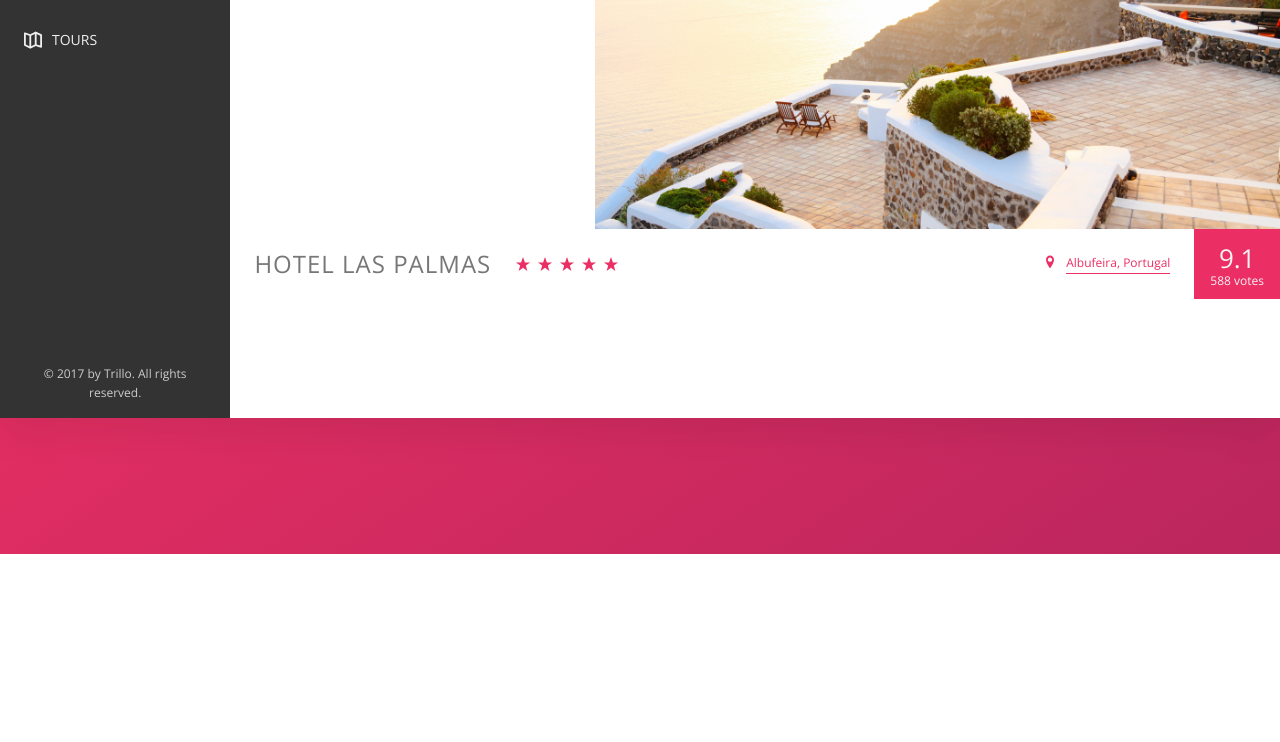
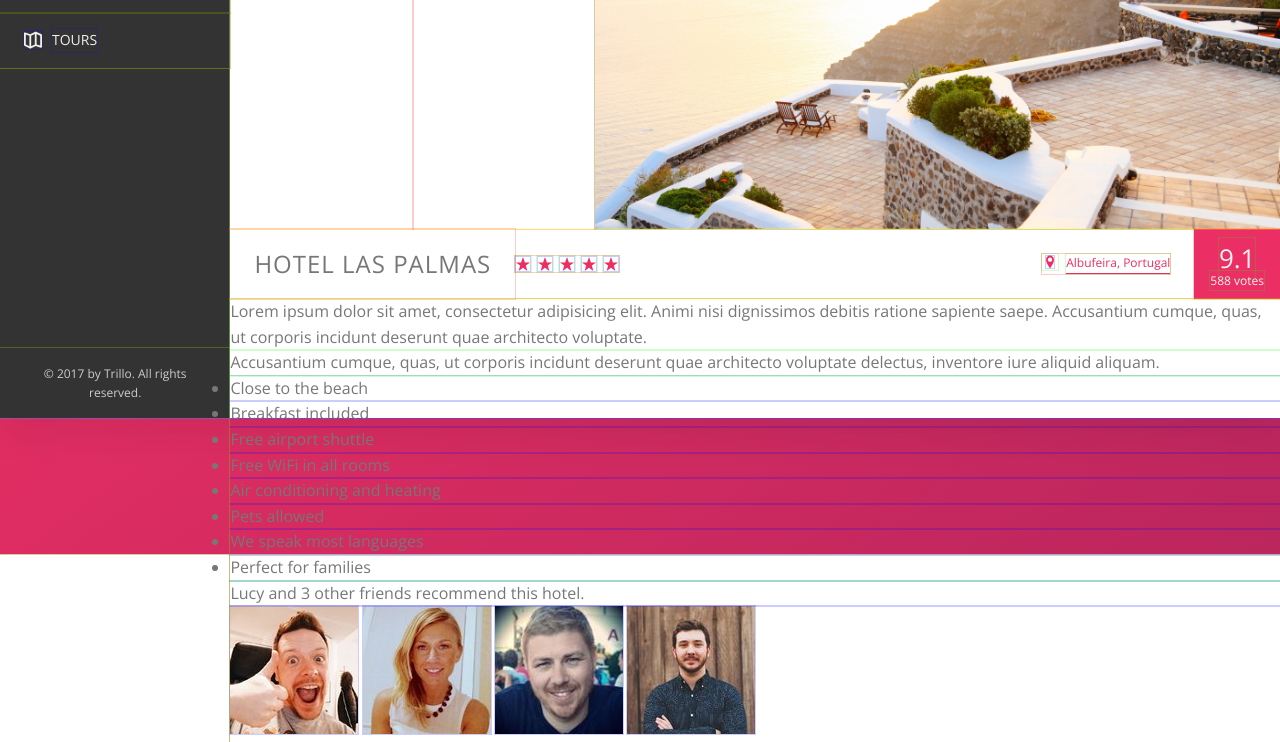
Before and after one commit to reinhardliess/trillo, a website: page index.html in a window 1280 px wide. Shown: the part 326-1068 px from the top of the page. Before the commit the page ends 880 px from the top, so only its background shows below. Drawn offline with nearby package versions, Linux system fonts and the light colour scheme; files that its build step writes are made by us from their sources.

Commit message:
feat: add markup for description section

```diff
--- a/index.html
+++ b/index.html
@@ -119,9 +119,7 @@
             </figure>
           </div>
           <div class="overview">
-            <h1 class="overview__heading">
-              Hotel Las Palmas
-            </h1>
+            <h1 class="overview__heading">Hotel Las Palmas</h1>
             <div class="overview__stars">
               <svg class="overview__icon-star">
                 <use xlink:href="./img/svg/sprite.svg#icon-star"></use>
@@ -150,6 +148,41 @@
               <span class="overview__rating-votes">588 votes</span>
             </div>
           </div>
+          <div class="detail">
+            <div class="description">
+              <!-- cspell:disable -->
+              <p class="description__paragraph">
+                Lorem ipsum dolor sit amet, consectetur adipisicing elit. Animi
+                nisi dignissimos debitis ratione sapiente saepe. Accusantium
+                cumque, quas, ut corporis incidunt deserunt quae architecto
+                voluptate.
+              </p>
+              <p class="description__paragraph">
+                Accusantium cumque, quas, ut corporis incidunt deserunt quae
+                architecto voluptate delectus, inventore iure aliquid aliquam.
+              </p>
+              <!-- cspell:enable -->
+              <ul class="description__list-features">
+                <li class="description__feature-item">Close to the beach</li>
+                <li class="description__feature-item">Breakfast included</li>
+                <li class="description__feature-item">Free airport shuttle</li>
+                <li class="description__feature-item">Free WiFi in all rooms</li>
+                <li class="description__feature-item">Air conditioning and heating</li>
+                <li class="description__feature-item">Pets allowed</li>
+                <li class="description__feature-item">We speak most languages</li>
+                <li class="description__feature-item">Perfect for families</li>
+              </ul>
+              <div class="recommend">
+                <p class="description__recommend-text">Lucy and 3 other friends recommend this hotel.</p>
+                <div class="description__recommend-image-box">
+                  <img src="./img/user-1.jpg" alt="Customer photo" class="description__recommend-photo">
+                  <img src="./img/user-2.jpg" alt="Customer photo" class="description__recommend-photo">
+                  <img src="./img/user-3.jpg" alt="Customer photo" class="description__recommend-photo">
+                  <img src="./img/user-4.jpg" alt="Customer photo" class="description__recommend-photo">
+                  </div>
+              </div>
+            </div>
+          </div>
         </main>
       </div>
     </div>
--- a/sass/main.scss
+++ b/sass/main.scss
@@ -1,4 +1,4 @@
-// @import "debug-styles";
+@import "debug-styles";
 
 @import "base";
 @import "components";
```
